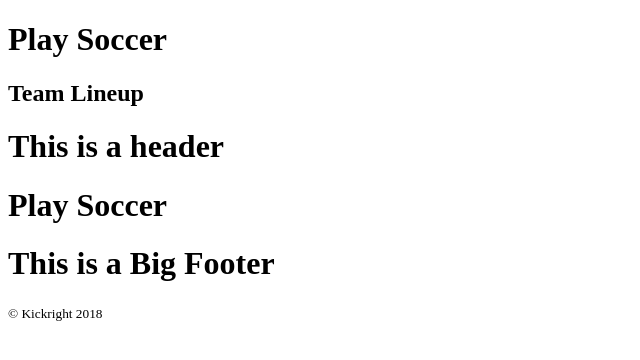
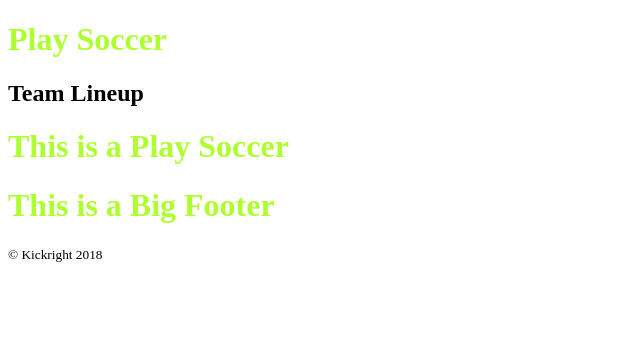
Before and after one commit to impactbyte-fang/play-soccer, a plain HTML site: page index.html in a window 1280 px wide. Shown: the whole page, without its empty margins (0-640 px from the left). Drawn offline with Linux system fonts and the light colour scheme.

Commit message:
Create simple CSS for h1

```diff
--- /dev/null
+++ b/index.css
@@ -0,0 +1,3 @@
+h1 {
+  color: greenyellow;
+}
--- a/index.html
+++ b/index.html
@@ -6,15 +6,15 @@
   <meta name="viewport" content="width=device-width, initial-scale=1.0">
   <meta http-equiv="X-UA-Compatible" content="ie=edge">
   <title>Play Soccer</title>
+  <link rel="stylesheet" href="index.css">
 </head>
 
 <body>
   <h1>Play Soccer</h1>
   <h2>Team Lineup</h2>
   <header>
-    <h1>This is a header
-      </header>
-    <h1>Play Soccer</h1>
+    <h1>This is a Play Soccer</h1>
+  </header>
   <footer>
     <h1>This is a Big Footer</h1>
     <small>&copy; Kickright 2018</small>
```
